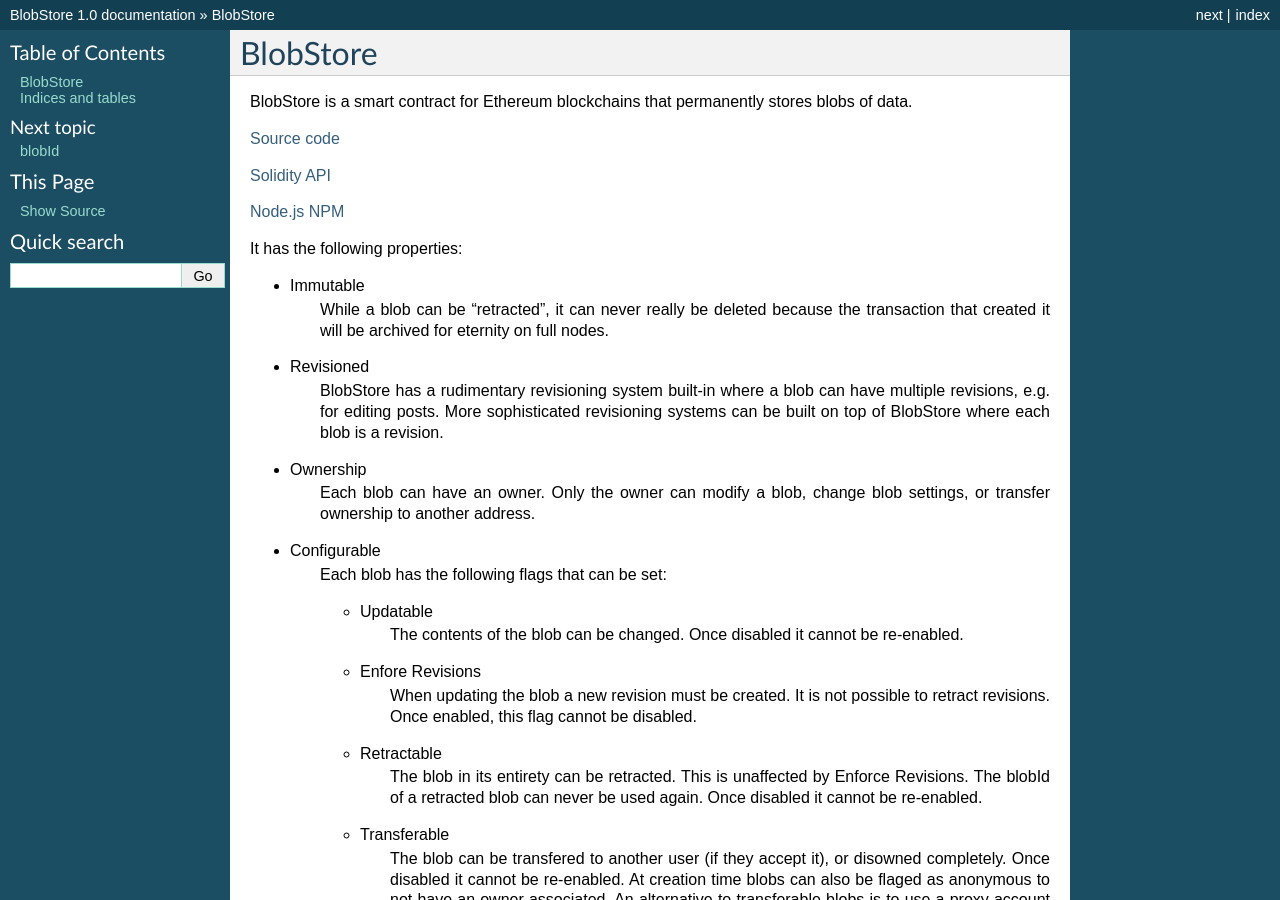
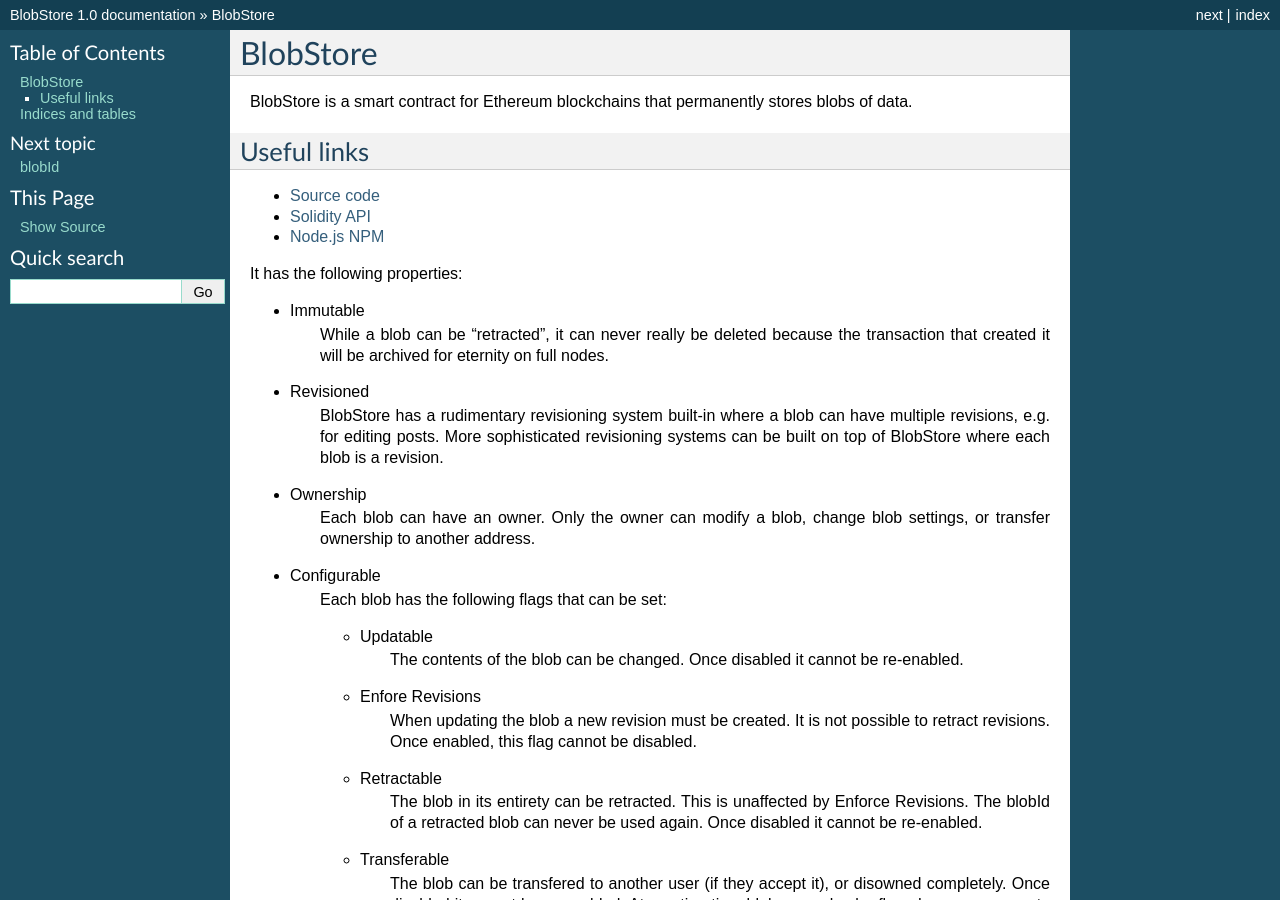
Before and after one commit to acuity-network/mix-item-store, a Sphinx documentation site: the page built from docs/index.rst, in a window 1280 px wide and 900 px high. Built offline with Sphinx 7.4.7, drawn with Linux system fonts in a browser that asks for light colours.

Commit message:
Add "Useful links" section.

```diff
--- a/docs/index.rst
+++ b/docs/index.rst
@@ -8,11 +8,14 @@
 
 BlobStore is a smart contract for Ethereum blockchains that permanently stores blobs of data.
 
-`Source code <https://github.com/link-blockchain/blobstore>`_
+Useful links
+------------
 
-`Solidity API <http://solidity-apis.link-blockchain.org/docs/BlobStore/>`_
+* `Source code <https://github.com/link-blockchain/blobstore>`_
 
-`Node.js NPM <https://www.npmjs.com/package/blobstore-ethereum>`_
+* `Solidity API <http://solidity-apis.link-blockchain.org/docs/BlobStore/>`_
+
+* `Node.js NPM <https://www.npmjs.com/package/blobstore-ethereum>`_
 
 It has the following properties:
 
```
